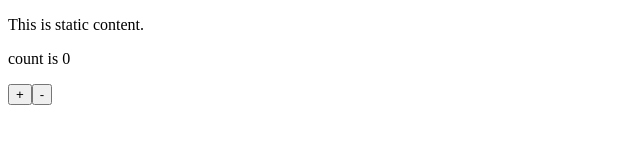
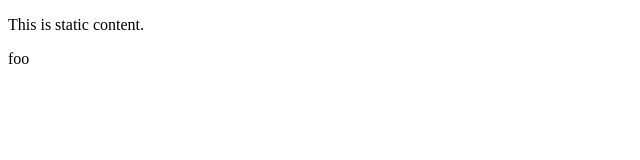
Before and after one commit to numb86/boilerplate-react, a React app: page / in a window 1280 px wide. Shown: the top 160 px of the page, without its empty margins (0-640 px from the left). Built offline with nearby package versions, Linux system fonts and the light colour scheme.

Commit message:
useEffect

```diff
--- a/src/hooks.js
+++ b/src/hooks.js
@@ -1,25 +1,12 @@
-import React, {useState, useCallback} from 'react';
+import React, {useEffect} from 'react';
 import ReactDOM from 'react-dom';
 
-const Counter = () => {
-  const [count, setCount] = useState(0);
-  const increment = useCallback(() => setCount(prevState => prevState + 1), [
-    setCount,
-  ]);
-  const decrement = useCallback(() => setCount(prevState => prevState - 1), [
-    setCount,
-  ]);
-  return (
-    <div>
-      <p>count is {count}</p>
-      <button type="button" onClick={increment}>
-        +
-      </button>
-      <button type="button" onClick={decrement}>
-        -
-      </button>
-    </div>
-  );
+const Header = ({text}) => {
+  // textが更新されるたびにdocument.titleを更新する
+  useEffect(() => {
+    document.title = text;
+  }, [text]);
+  return <header>{text}</header>;
 };
 
-ReactDOM.render(<Counter />, document.querySelector('#app'));
+ReactDOM.render(<Header text="foo" />, document.querySelector('#app'));
```
